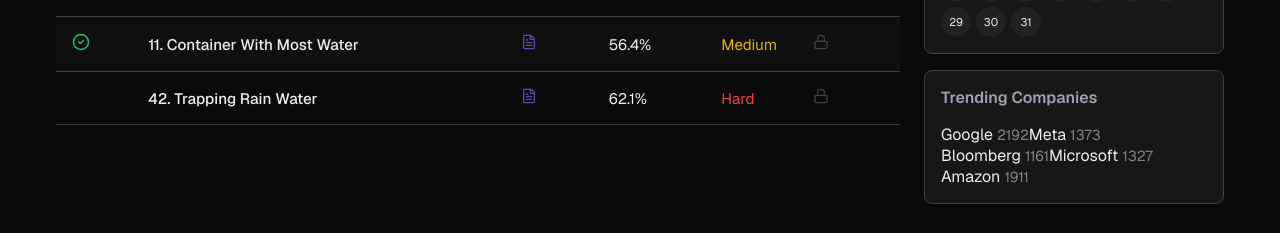
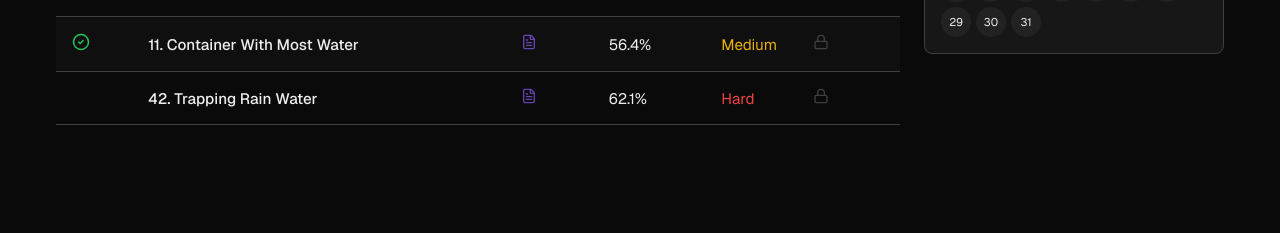
Before and after one commit to naveengoudamk/codelove, a Next.js app: page /problems in a window 1280 px wide. Shown: the part 642-875 px from the top of the page. Built offline with nearby package versions, Linux system fonts and the light colour scheme; no server answers.

Commit message:
remove trending companies widget

```diff
--- a/src/app/problems/page.tsx
+++ b/src/app/problems/page.tsx
@@ -264,17 +264,7 @@ export default function ProblemsPage() {
                     </div>
                 </div>
 
-                {/* Trending Companies */}
-                <div className={styles.widget}>
-                    <div className={styles.widgetTitle}>Trending Companies</div>
-                    <div style={{ display: 'flex', flexWrap: 'wrap' }}>
-                        {trendingCompanies.map((c) => (
-                            <span key={c.name} className={styles.companyTag}>
-                                {c.name} <span style={{ opacity: 0.5, fontSize: '0.9em' }}>{c.count}</span>
-                            </span>
-                        ))}
-                    </div>
-                </div>
+
             </div>
         </div>
     );
```
